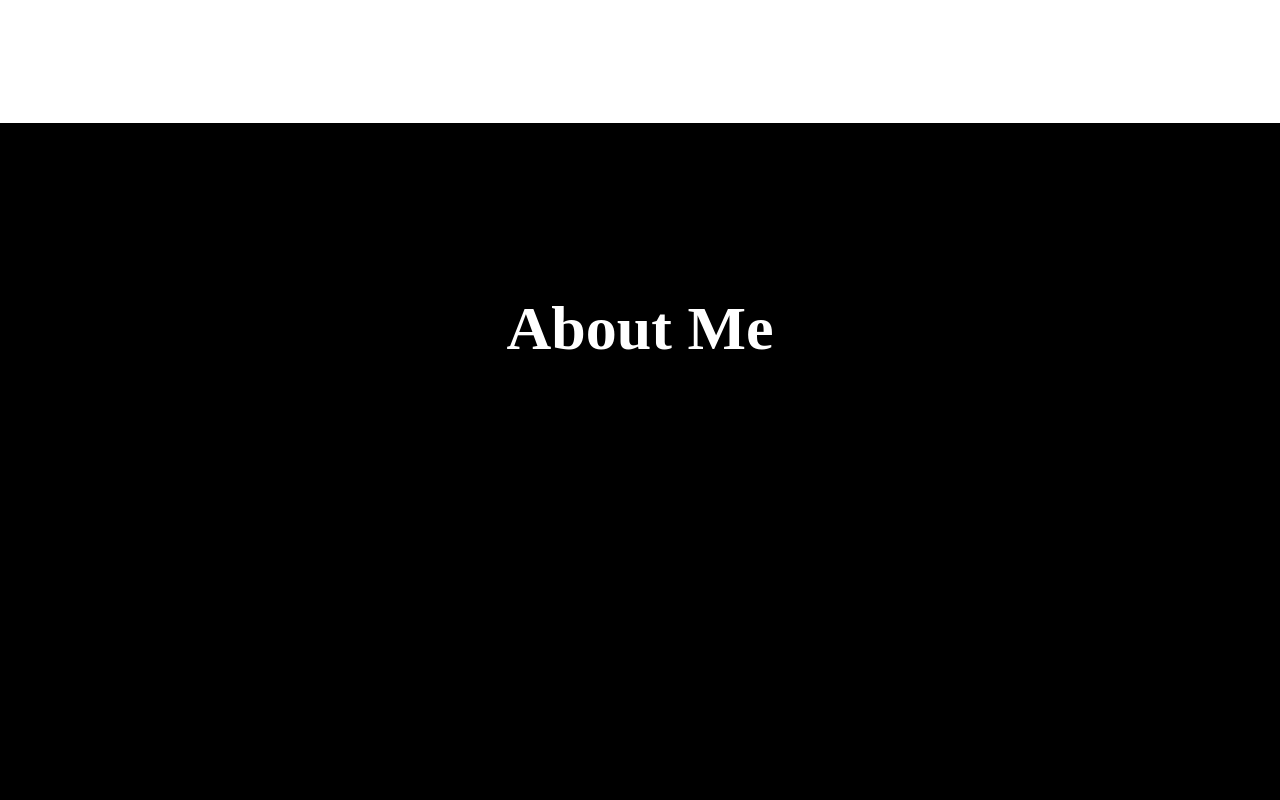
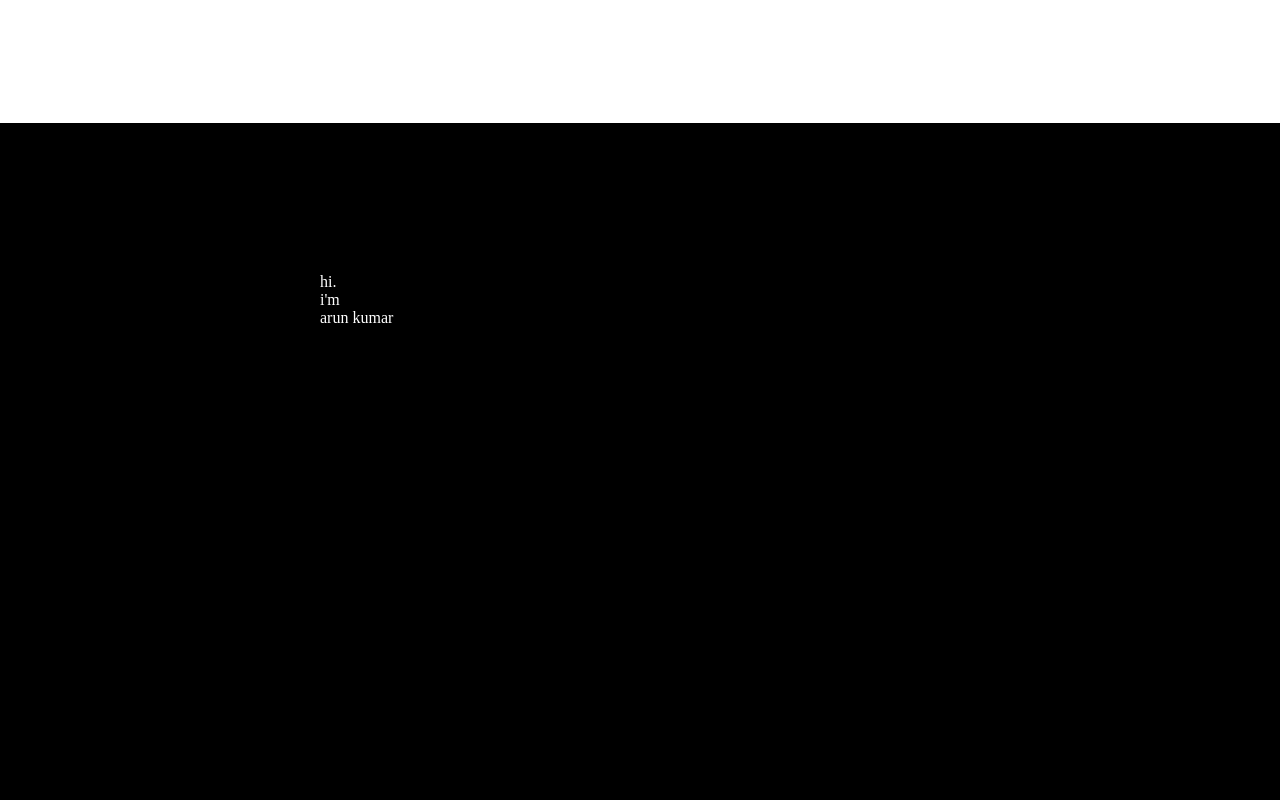
Before and after one commit to Kawish-Raj/arun-kumar-portfolio, a React (Vite) app: page / in a window 1280 px wide. Shown: the part 1020-1820 px from the top of the page. Built offline with nearby package versions, Linux system fonts and the light colour scheme.

Commit message:
made a good positioning for the heading of about me

```diff
--- a/src/components/AboutMe.jsx
+++ b/src/components/AboutMe.jsx
@@ -13,7 +13,13 @@ export default function AboutMe({ setIsMainContent, setSideBarMode }) {
     };
     return (
         <div id="about-id" ref={setRefs} className={`global-AboutMe homeComponent ${styles.aboutMe}`}>
-            <h1>About Me</h1>
+            <div className={`${styles.aboutMeCanvas}`}>
+            <div className={`${styles.headingContainer}`}>
+                <div>hi.</div>
+                <div>i'm</div>
+                <div>arun kumar</div>
+            </div>
+            </div>
         </div>
     )
 }
--- a/src/css-components/AboutMe.module.css
+++ b/src/css-components/AboutMe.module.css
@@ -3,13 +3,13 @@
     color:white;
     height: 100vh;
     z-index: +1;
+    display:flex;
+    flex-direction: column;
+    align-items: center;
+    justify-content: center;
 }
 
-.aboutMe h1 {
-    text-align: center;
-    padding: 20px;
-    font-size:62px;
-    font-weight: 600;
-    margin-top:150px;
-
+.aboutMeCanvas {
+    width: 50vw;
+    height: 500px;
 }
```
